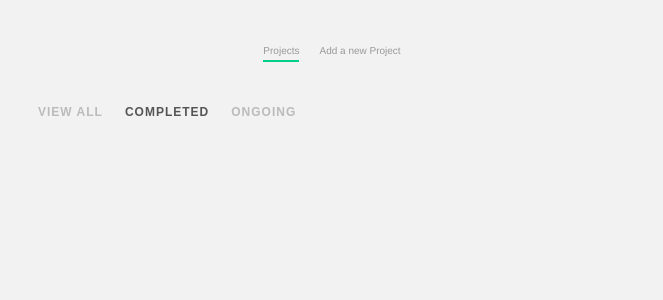
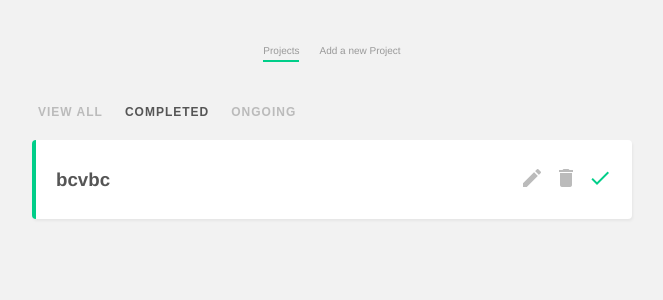
Before and after one commit to KnightIdeas/project-planner, a Vue app: page / in a window 1280 px wide. Both pictures are taken after a click on the button "COMPLETED". Shown: the top 300 px of the page, without its empty margins (308-971 px from the left). Built offline with nearby package versions, Linux system fonts and the light colour scheme; data requests are answered from the project's data file.

Commit message:
Lesson 12 complete
Set up new divs with different v-if and v-for conditions
Test

```diff
--- a/data/db.json
+++ b/data/db.json
@@ -4,7 +4,7 @@
       "id": "2",
       "title": "Make marketing email",
       "details": "Lorem ipsum",
-      "complete": true
+      "complete": false
     },
     {
       "id": "5b4a",
--- a/src/views/HomeView.vue
+++ b/src/views/HomeView.vue
@@ -6,9 +6,14 @@
     <SingleProject :project="project" @delete="handleDelete" @complete="handleComplete"/>
   </div>
     </div>
-    <div v-if="projects.length && current === 'complete'">
+    <div v-if="projects.length && current === 'completed'">
       <div v-for="project in projects" :key="project.id">
     <SingleProject v-if="project.complete" :project="project" @delete="handleDelete" @complete="handleComplete"/>
+  </div>
+    </div>
+    <div v-if="projects.length && current === 'ongoing'">
+      <div v-for="project in projects" :key="project.id">
+    <SingleProject v-if="!project.complete" :project="project" @delete="handleDelete" @complete="handleComplete"/>
   </div>
     </div>
   </div>
```
